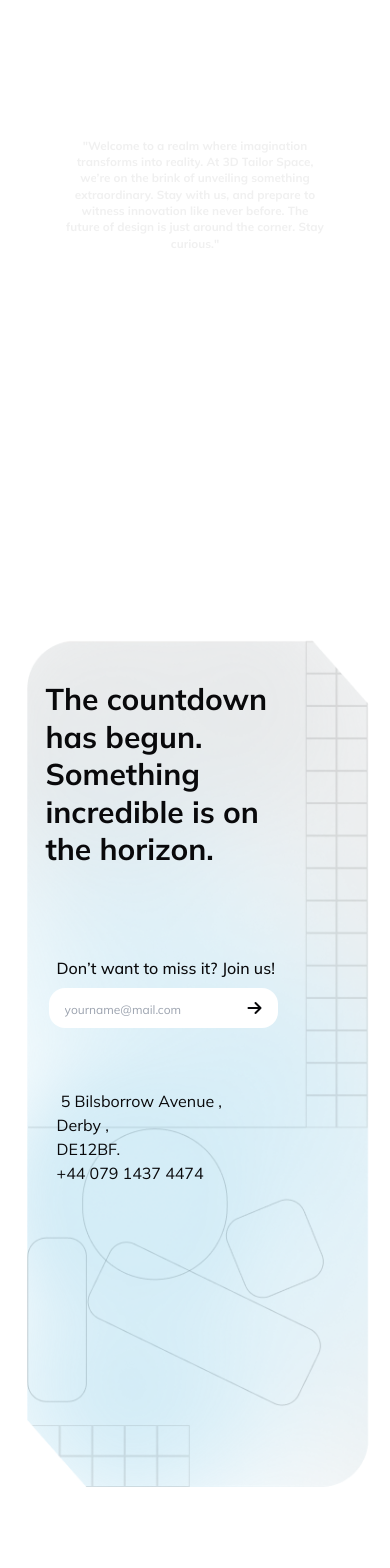
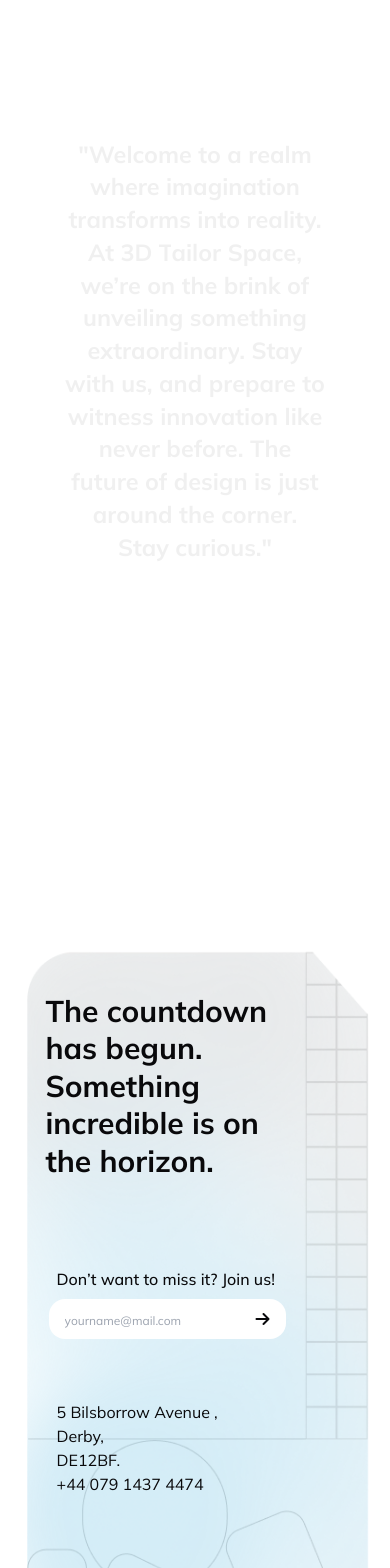
Before and after one commit to Omaeva-uk/3dtailorspace, a React (Vite) app: page / in a window 390 px wide. Shown: the part 1100-2668 px from the top of the page. Built offline with nearby package versions, Linux system fonts and the light colour scheme.

Commit message:
cta version for wider screens

```diff
--- a/src/App.jsx
+++ b/src/App.jsx
@@ -20,17 +20,17 @@
           buttonText="Accept"
           cookieName="myAwesomeCookieName2"
           style={{ background: "#2B373B" }}
-          buttonStyle={{ color: "#4e503b", fontSize: "13px", backgroundColor: "#77C1E0" }}
+          buttonStyle={{ color: "#4e503b", fontSize: "15px", backgroundColor: "#77C1E0", padding: "7px 10px" }}
           expires={150}
         >
           This website uses cookies to enhance the user experience.{" "}
 
       </CookieConsent>
-        <Router>
+        <main className="p-2 md:p-4 lg:p-8">
+
       {/* <header>
         <NavBar />
       </header> */}
-      <main className="p-2 md:p-4 lg:p-8">
         <Routes>
           <Route
             path="/"
@@ -42,17 +42,19 @@
               </>
             }
           />
-          <Route path="/about" element={<AboutUs />} />
-          <Route path="/join" element={<Cta />} />
+          {/* <Route path="/about" element={<AboutUs />} />
+          <Route path="/join" element={<Cta />} /> */}
           <Route path="/privacy-policy" element={<PrivacyPolicy />} />
 
         </Routes>
-        <footer>
-          <Footer />
-        </footer>
 
-      </main>
-    </Router>
+
+        <Footer />
+
+    </main>
+
+
+
     </div>
 
 
--- a/src/components/AboutUs/AboutUs.jsx
+++ b/src/components/AboutUs/AboutUs.jsx
@@ -36,7 +36,7 @@
   return (
     <section className="actual-section" id={id}>
       <div className="paragraph">
-        <p>"Welcome to a realm where imagination transforms into reality. At 3D Tailor Space, we’re on the brink of unveiling something extraordinary. Stay with us, and prepare to witness innovation like never before. The future of design is just around the corner. Stay curious."</p>
+        <p className="">"Welcome to a realm where imagination transforms into reality. At 3D Tailor Space, we’re on the brink of unveiling something extraordinary. Stay with us, and prepare to witness innovation like never before. The future of design is just around the corner. Stay curious."</p>
       </div>
     </section>
   );
--- a/src/components/AboutUs/aboutus.css
+++ b/src/components/AboutUs/aboutus.css
@@ -10,6 +10,12 @@
     text-align: center;
   }
 
+  @media (max-width: 600px){
+    .paragraph{
+      font-size: 6vw;
+    }
+  }
+
   .line {
     position: relative;
     -webkit-background-clip: text;
--- a/src/components/Cta/Cta.jsx
+++ b/src/components/Cta/Cta.jsx
@@ -1,25 +1,63 @@
+import React, { useState } from "react";
 import "./cta.css";
 
+
 const Cta = ({ id }) => {
+
+  const [result, setResult] = React.useState("");
+
+  const onSubmit = async (event) => {
+    event.preventDefault();
+    setResult("Sending....");
+    const formData = new FormData(event.target);
+
+    formData.append("access_key", "0678196b-9893-427d-a938-07f25340e8ad");
+
+    const response = await fetch("https://api.web3forms.com/submit", {
+      method: "POST",
+      body: formData
+    });
+
+    const data = await response.json();
+
+    if (data.success) {
+      setResult("Form Submitted Successfully");
+      console.log("Form Submitted Successfully");
+      event.target.reset();
+    } else {
+      console.log("Error", data);
+      setResult(data.message);
+    }
+  };
+
+
+
+
+
   return (
     <div className="cta" id={id}>
       <div className="relative">
         <picture className="flex justify-center">
           <source media='(max-width: 564px)' srcSet="/assets/tailorspace-cta-bg-mobile.png" />
           <source media='(min-width: 565px)' srcSet="/assets/tailorspace-cta-bg.png" />
-          <img src="/assets/tailorspace-cta-bg.png" alt='hero' />
+          <img src="/assets/tailorspace-cta-bg.png" alt='hero' width="100%" />
         </picture>
-        <h2 className="absolute cta-h2 font-bold text-[30px] leading-tight max-w-2xl">The countdown has begun. Something incredible is on the horizon.</h2>
+        <h2 className="absolute cta-h2 font-bold text-[30px] leading-tight max-w-xl xl:max-w-3xl">The countdown has begun. Something incredible is on the horizon.</h2>
         <div className="absolute cta-form  ">
           <p className="font-medium">Don’t want to miss it? Join us!</p>
           <div className="bg-white py-2 px-4  rounded-2xl mt-2 -ml-2 flex items-center ">
-            <input className=" bg-transparent placeholder:text-xs outline-none"  type="text" placeholder="yourname@mail.com" />
-            <i class="fa-solid fa-arrow-right"></i>
+            <form onSubmit={onSubmit}>
+              <input type="text" className=" bg-transparent placeholder:text-xs xl:placeholder:text-[14px] outline-none" name="email-id" required placeholder="yourname@mail.com" />
+              <button type="submit">
+                <i className="fa-solid fa-arrow-right ml-2"></i>
+              </button>
+
+            </form>
           </div>
         </div>
         <div className="absolute cta-info">
-          <p> 5 Bilsborrow Avenue ,  <br />
-            Derby ,<br />
+          <p>5 Bilsborrow Avenue , <br />
+            Derby,<br />
             DE12BF.
           </p>
           <p>+44   079 1437 4474</p>
--- a/src/components/Cta/cta.css
+++ b/src/components/Cta/cta.css
@@ -67,7 +67,7 @@
     .cta-h2{
         top: 20%;
         left: 10%;
-        font-size: 30px;
+        font-size: 25px;
     }
 
     .cta-form{
@@ -98,3 +98,23 @@
         right: 20%;
     }
 }
+@media (min-width: 1700px){
+
+    .cta-h2{
+        top: 20%;
+        left: 20%;
+        font-size: 50px;
+    }
+
+    .cta-form{
+        bottom: 20%;
+        left: 20%;
+        font-size: 30px;
+    }
+
+    .cta-info{
+        bottom: 18%;
+        right: 20%;
+        font-size: 28px;
+    }
+}
--- a/src/components/Footer/Footer.jsx
+++ b/src/components/Footer/Footer.jsx
@@ -4,20 +4,20 @@
 
 const Footer = () => {
   return (
-    <div className="bg-[#F6F6FD] p-16 max-lg:p-8 mt-36 max-md:mt-16 relative overflow-hidden">
+    <div className="bg-[#F6F6FD] p-16 max-lg:p-8 mt-36 max-md:mt-16 relative overflow-hidden rounded-3xl">
         <div className="flex justify-between max-sm:flex-col relative z-30">
             <div className="flex flex-col justify-center">
                 <div className="w-44">
                     <img src="/assets/tailorspace-footer-logo.svg" alt="Tailor Space Logo" />
                 </div>
-                <p>Anything Into 3D.</p>
+                <p className=" above-1500">Anything Into 3D.</p>
             </div>
             <div className="flex gap-10 max-sm:flex-col max-sm:mt-11">
-                <ul>
-                    <Link to=""><li>About Us</li></Link>
+                <ul className="above-1500">
+                    <Link to="/#about-us"><li>About Us</li></Link>
                     <Link to=""><li>Documentation</li></Link>
                 </ul>
-                <ul>
+                <ul className="above-1500">
                     <Link to=""><li>X (Twitter)</li></Link>
                     <Link to=""><li>LinkedIn</li></Link>
                     <Link to=""><li>Instagram</li></Link>
@@ -29,10 +29,10 @@
                 <img src="/assets/footer-star.svg" alt="AI powered system" />
                 <p className="max-sm:text-xs text-sm">AI Powered System</p>
             </div>
-            <p className="max-sm:mt-4 max-lg:max-w-[200px] flex flex-col text-center">© 3D Tailor Space. All rights reserved <span>Designed and developed by <Link to="https://www.omaeva.com/" className="text-[#800080] underline" target="_blank">Omeava Ltd.</Link> UK</span></p>
+            <p className="max-sm:mt-4 max-lg:max-w-[200px] flex flex-col text-center above-1500">© 3D Tailor Space. All rights reserved <span>Designed and developed by <Link to="https://www.omaeva.com/" className="text-[#800080] underline" target="_blank">Omeava Ltd.</Link> UK</span></p>
             <div className="flex gap-2 max-sm:mt-9 ">
-                <Link to="/privacy-policy" className="underline max-sm:text-xs">Privacy Policy</Link>
-                <Link to="" className="underline max-sm:text-xs">Terms of use</Link>
+                <Link to="/privacy-policy" className="underline max-sm:text-xs above-1500 ">Privacy Policy</Link>
+                <Link to="" className="underline max-sm:text-xs above-1500 ">Terms of use</Link>
             </div>
         </div>
         <p className="footer-tailor-lg">Tailor</p>
--- a/src/components/Footer/footer.css
+++ b/src/components/Footer/footer.css
@@ -22,3 +22,9 @@
     right: 0;
     opacity: 0.2;
 }
+
+@media (min-width: 1700px){
+    .above-1500{
+        font-size: 30px;
+    }
+}
--- a/src/components/HeroSection/HeroSection.jsx
+++ b/src/components/HeroSection/HeroSection.jsx
@@ -49,7 +49,7 @@
           <Link to="/" onClick={(e) => handleNavigation(e, "join-us")}>
             Join Us
           </Link> */}
-          <HashLink to="/#home" onClick={(e) => setactiveNavItem(e.target)}><li className="home-active">Home</li></HashLink>
+          <HashLink to="/#home" onClick={(e) => setactiveNavItem(e.target)}><li className="hover:text-white hover:font-bold">Home</li></HashLink>
           <HashLink to="/#about-us" onClick={(e) => setactiveNavItem(e.target)}><li className="hover:text-white hover:font-bold">About Us</li></HashLink>
           <HashLink to="/#join-us" onClick={(e) => setactiveNavItem(e.target)}><li className="hover:text-white hover:font-bold">Join Us</li></HashLink>
         </ul>
@@ -74,12 +74,15 @@
       )}
 
       <div className="max-lg:hidden">
+        <HashLink to="/#join-us" >
           <button className="btn">
             Contact Us{" "}
             <span>
               <i className="fa-solid fa-arrow-right"></i>
             </span>
           </button>
+        </HashLink>
+
       </div>
 
       <div className="lg:hidden" onClick={() => setMobileNav((prev) => !prev)}>
--- a/src/main.jsx
+++ b/src/main.jsx
@@ -1,10 +1,13 @@
 import { StrictMode } from 'react'
 import { createRoot } from 'react-dom/client'
+import { BrowserRouter } from 'react-router-dom'
 import './index.css'
 import App from './App.jsx'
 
 createRoot(document.getElementById('root')).render(
 
-    <App />
+    <BrowserRouter>
+        <App />
+    </BrowserRouter>
 
 )
```
Lines whose indentation alone changed are shown as unchanged.
